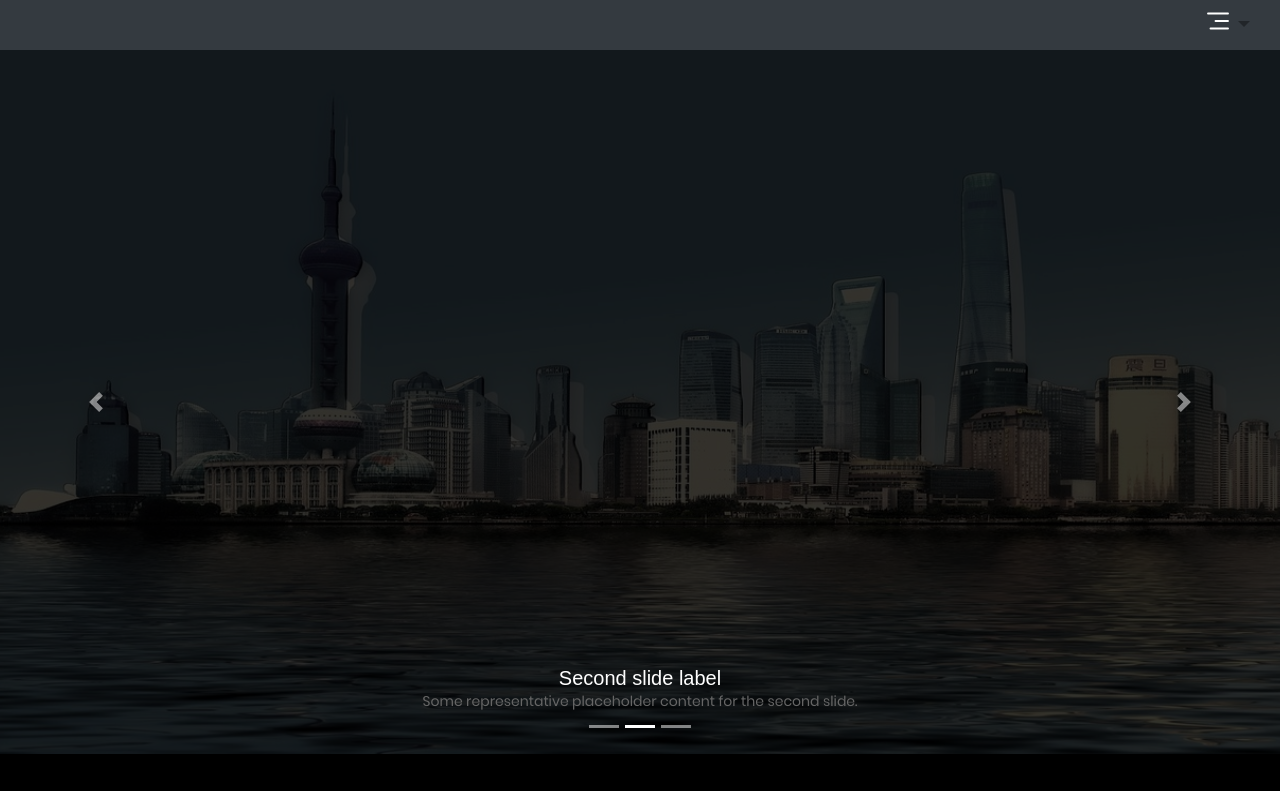
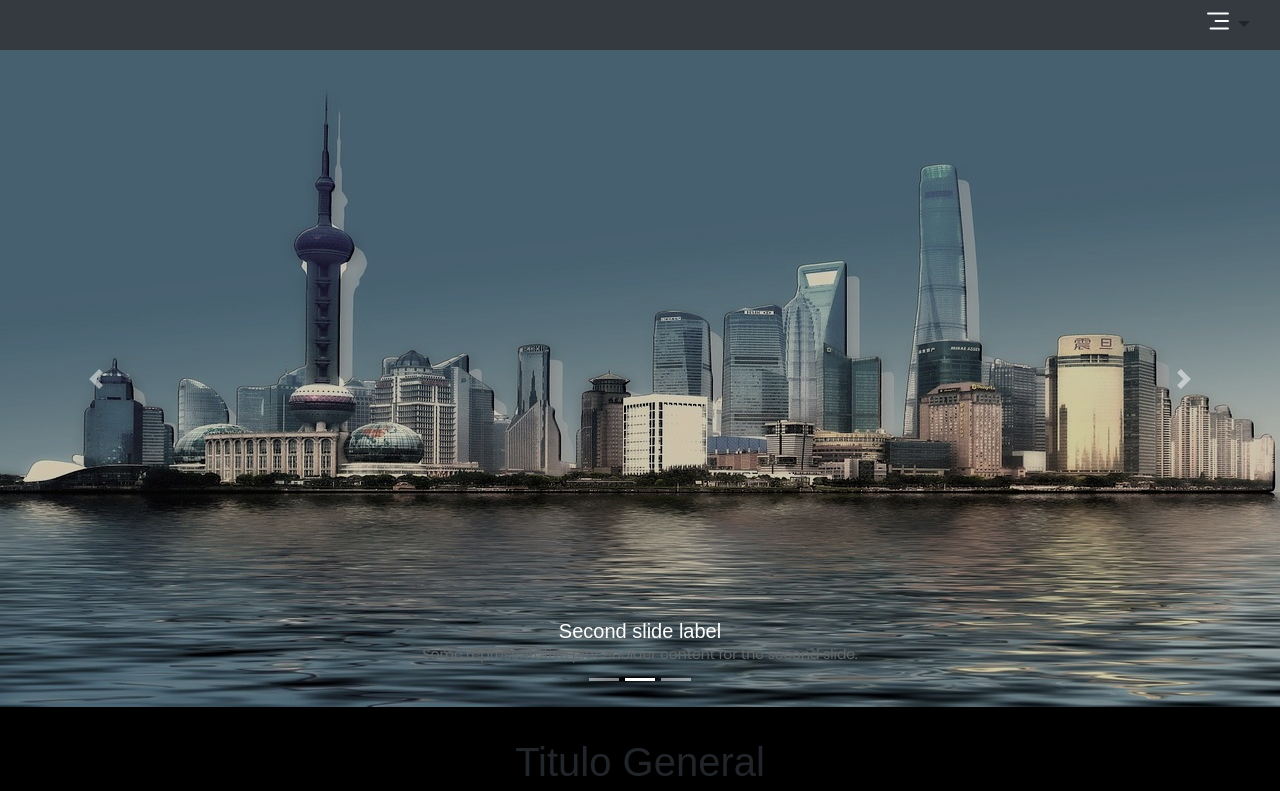
Before and after one commit to CamiloFuentesR/mantenedorVentas, a React (Create React App) app: page /home in a window 1280 px wide. Shown: the top 791 px of the page. Built offline with nearby package versions, Linux system fonts and the light colour scheme; no server answers.

Commit message:
header picture

```diff
--- a/src/style/components/_carrusel.scss
+++ b/src/style/components/_carrusel.scss
@@ -6,14 +6,14 @@
     ._home_header{
         display: flex;
         width: 100% ;
-        // height: 100% ;
+        height: 100% ;
         justify-content: center;
         background-color: darken($color:black, $amount: 90);
         overflow: hidden;
     }
 
     ._header_img_mobil{
-        max-width: 100% ;
+        min-width: 99vw !important;
         min-height: 100%  ;
         opacity: .8;
     }
@@ -53,12 +53,13 @@
         display: flex;
         width: 100% ;
         height: 100% ;
-        justify-content: center;
         background-color: darken($color:black, $amount: 90);
+        overflow: hidden;
     }
 
+
     ._home_header_img{
-        width:100%  ;
+        width:100vw  ;
         height: 100%;
         opacity: .8;
     }
--- a/src/style/components/_home.scss
+++ b/src/style/components/_home.scss
@@ -24,25 +24,6 @@
 
     }
 
-    ._home_header{
-        display: flex;
-        height: 88vh !important;
-        width: 100vw !important;
-        justify-content: center;
-        background-color: darken($color:black, $amount: 90);
-        overflow: hidden;
-
-        // background-color: darken($color: grey, $amount: 40);
-        img{
-            display: flex;
-            width:106vw !important ;
-            height: 88vh !important;
-            margin-right: -5vw;
-            margin-left: -1vw;
-            opacity: .2;
-        }
-    }
-
     .btn{
         font-size: 2em;
     }
@@ -60,25 +41,20 @@
         background-color: rgba(44, 44, 40, 0.836);
         margin-right: 75px;
     }
+
     .dropdown-item{
         color: aliceblue;
-
         &:hover{
-            background-color: rgba(0, 0, 0, 0.507);
+        background-color: rgba(0, 0, 0, 0.507);
         color: aliceblue;
-
         }
     }
     .dropdown-item::focus{
         color: rgba(255, 255, 255, 0.938);
-
     }
-
-
     .btn{
         font-size: 2em;
     }
-
   }
 
  // Extra large devices (large desktops, 1200px and up)
@@ -92,37 +68,17 @@
         background-color: rgba(44, 44, 40, 0.836);
         margin-right: 75px;
     }
+
     .dropdown-item{
         color: aliceblue;
-
         &:hover{
             background-color: rgba(0, 0, 0, 0.507);
         color: aliceblue;
-
         }
     }
+
     .dropdown-item::focus{
         color: rgba(255, 255, 255, 0.938);
-
-    }
-
-    ._home_header{
-        display: flex;
-        height: 88vh !important;
-        width: 100vw !important;
-        justify-content: center;
-        background-color: darken($color:black, $amount: 90);
-        overflow: hidden;
-
-        // background-color: darken($color: grey, $amount: 40);
-        img{
-            display: flex;
-            width:106vw !important ;
-            height: 88vh !important;
-            margin-right: -5vw;
-            margin-left: -1vw;
-            opacity: .2;
-        }
     }
 
     .btn{
--- a/src/style/components/_home_container.scss
+++ b/src/style/components/_home_container.scss
@@ -6,12 +6,13 @@
         text-align: center;
         align-items: center;
     }
+
     ._home_title_h1{
-        margin-top: 20px;
+
         color: darken($color: white,$amount: 0);
         animation-name: title;
         animation-duration: 3s;
-        margin-top: 30px;
+        margin-top: 100px;
             @keyframes title {
                 0%{opacity: .1;}
                 100%{opacity: 1;}
@@ -29,7 +30,7 @@
     }
 
     ._home_container_left_img{
-        margin-top: 30px;
+        margin-top: 20px;
         background-color: rgb(0, 0, 0);
         border-radius: 10px;
         img{
@@ -45,7 +46,7 @@
     }
 
     ._Home_container_right {
-        margin-top: 30px;
+        margin-top: 100px;
         p{
         margin-top: 30px;
         color: darken($color: white,$amount: 20);
```
